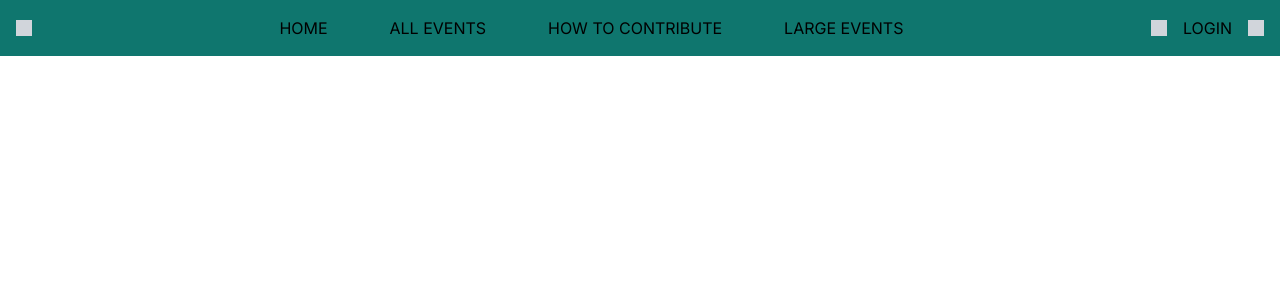
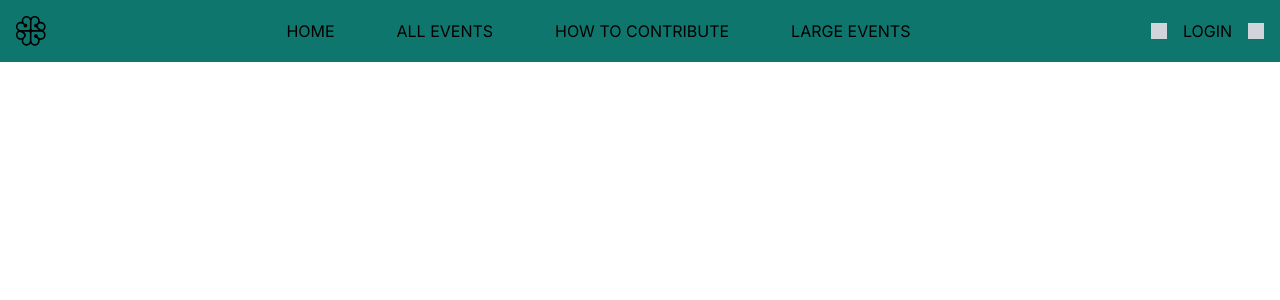
Before and after one commit to justinkwanchan/swing-schedule-front-end, a Next.js app: page / in a window 1280 px wide. Shown: the top 300 px of the page. Built offline with nearby package versions, Linux system fonts and the light colour scheme.

Commit message:
Add Montreal icon svg

```diff
--- a/src/app/components/navigation/navbar/index.tsx
+++ b/src/app/components/navigation/navbar/index.tsx
@@ -1,5 +1,7 @@
 import Link from 'next/link';
+import Image from 'next/image';
 import Hamburger from './Hamburger';
+import montrealIcon from 'public/montreal-icon.svg';
 
 export default function Navbar({
   isOpen,
@@ -14,7 +16,7 @@ export default function Navbar({
       <div className="flex items-center gap-4">
         {/* Mobile Menu */}
         <Hamburger isOpen={isOpen} handleClick={toggleOpen} />
-        <div className="bg-gray-300 w-4 h-4">{/* Montreal icon */}</div>
+        <Image src={montrealIcon} alt={'Montreal Icon'} />
       </div>
 
       {/* Middle - Desktop Menu */}
```
Also changed, not shown: public/montreal-icon.svg (added).
